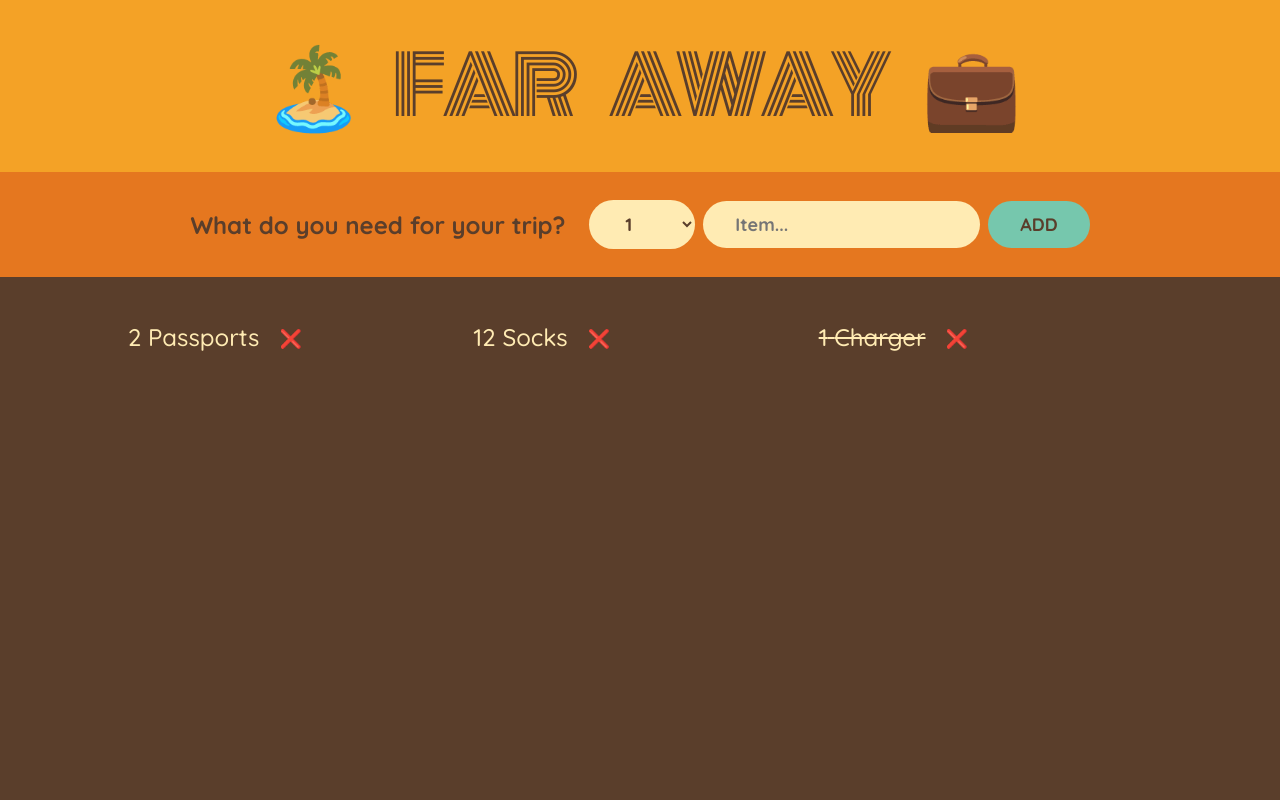
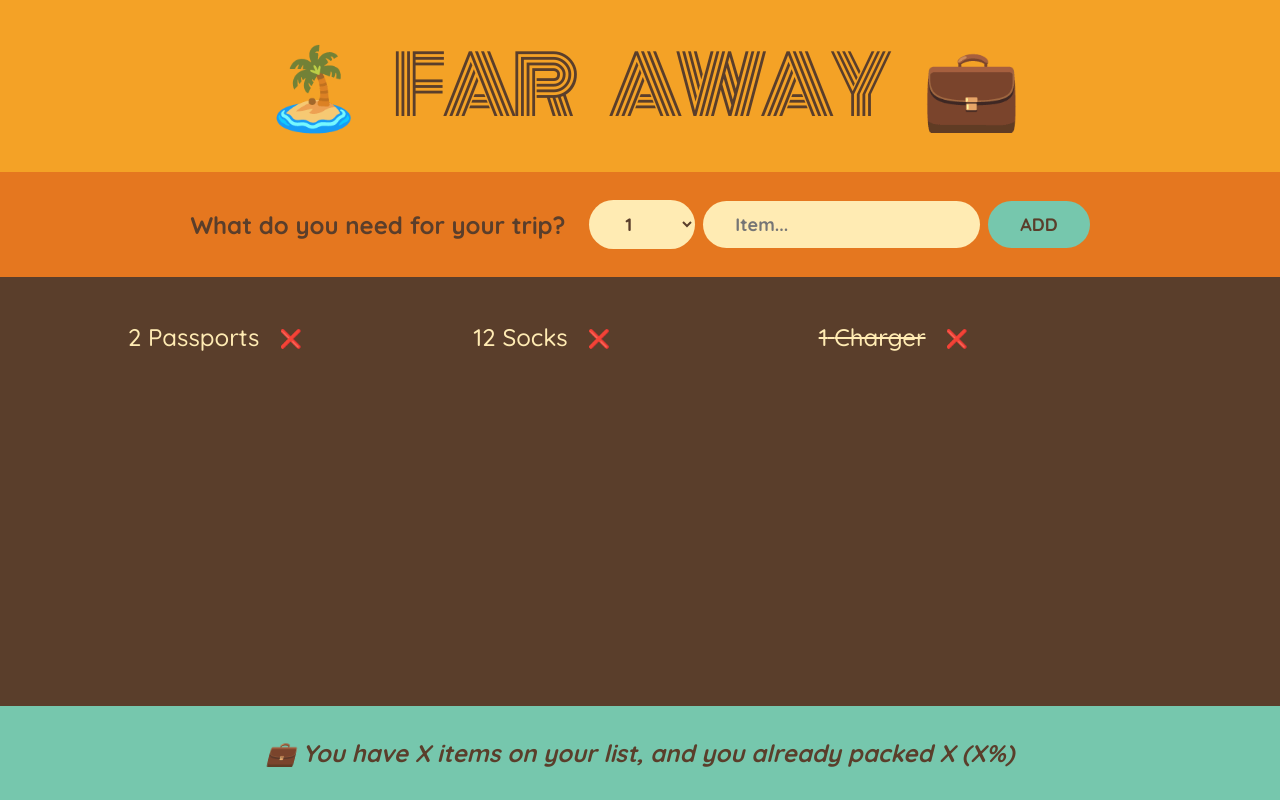
Before and after one commit to dimnov/vacation-list, a React (Vite) app: page / in a window 1280 px wide. Built offline with nearby package versions, Linux system fonts and the light colour scheme.

Commit message:
Create Stats component

```diff
--- a/src/App.jsx
+++ b/src/App.jsx
@@ -9,6 +9,7 @@
       <Logo />
       <Form />
       <PackingList />
+      <Stats />
     </div>
   );
 }
--- /dev/null
+++ b/src/components/Stats.jsx
@@ -0,0 +1,7 @@
+export default function Stats() {
+  return (
+    <footer className="stats">
+      <em>💼 You have X items on your list, and you already packed X (X%)</em>
+    </footer>
+  );
+}
```
